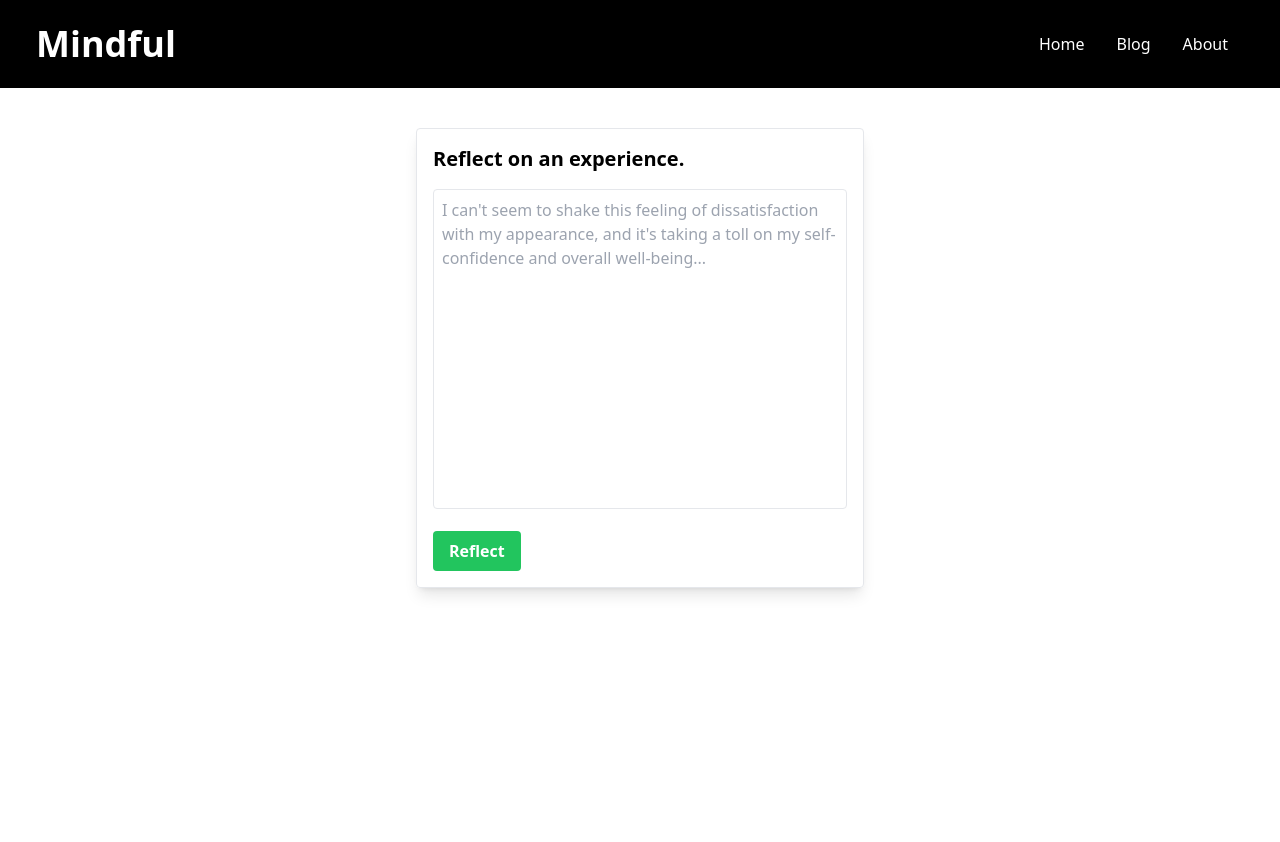
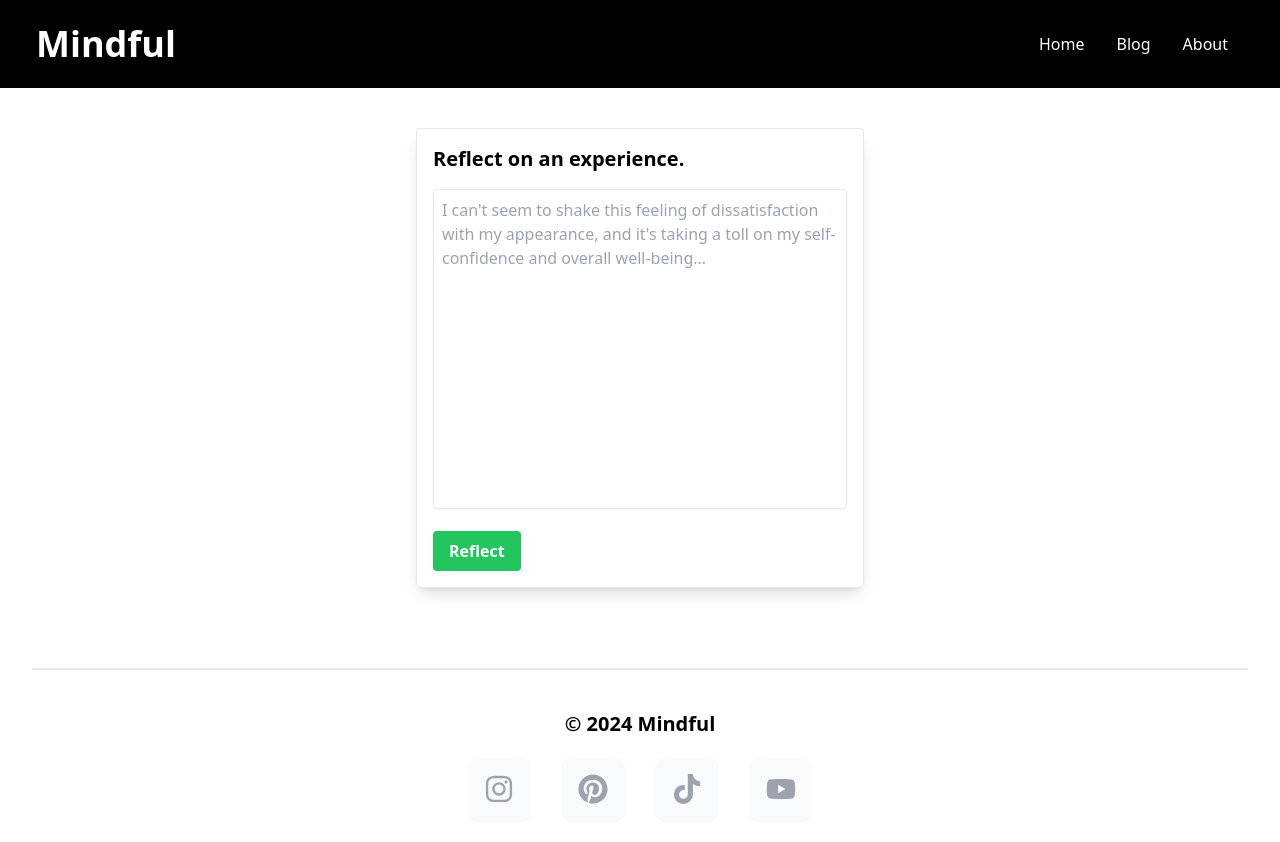
Before and after one commit to tshepo-ncube/nontanda, a Next.js app: page / in a window 1280 px wide. Shown: the top 842 px of the page. Before the commit the page ends 800 px from the top, so only its background shows below. Built offline with nearby package versions, Linux system fonts and the light colour scheme.

Commit message:
added footer on the home/journal

```diff
--- a/app/page.tsx
+++ b/app/page.tsx
@@ -8,7 +8,7 @@ import Navbar from "../components/Navbar";
 import Script from "next/script";
 
 import Journal from "../components/Journal";
-
+import Foot from "../components/Foot";
 const HomePage = () => {
   const postMetadata = getPostMetadata();
   const postPreviews = postMetadata.map((post) => (
@@ -73,7 +73,7 @@ const HomePage = () => {
 
           <Journal />
           {/* {footer} */}
-          {/* <Foot /> */}
+          <Foot />
         </div>
       </body>
     </>
--- a/components/Foot.jsx
+++ b/components/Foot.jsx
@@ -35,11 +35,11 @@ const socialLinks = [
 const Footer = () => {
   return (
     <div className="container mx-auto">
-      <div className="pt-20 sm:pt-30 pb-8 mt-20 border-t-2 border-primary-light dark:border-secondary-dark">
+      <div className="pt-10 sm:pt-10 pb-2 mt-20 border-t-2 border-primary-light dark:border-secondary-dark">
         {/* Footer social links */}
         <div className="font-general-regular flex flex-col justify-center items-center mb-12 sm:mb-28">
           <p className="text-xl sm:text-xl font-semibold text-primary-dark dark:text-primary-light mb-5">
-            © 2023 Mindful
+            © 2024 Mindful
           </p>
           <ul className="flex gap-4 sm:gap-8">
             {socialLinks.map((link) => (
```
